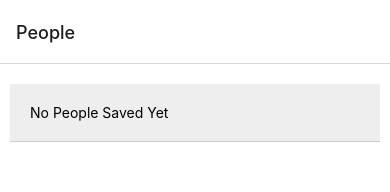
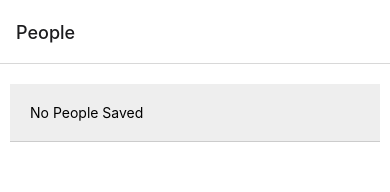
Before and after one commit to abou0323/MAD9135-ReactNative-GiftrApp, a React Native app: screen /People in a window 390 px wide. Shown: the top 192 px of the page. Built offline with nearby package versions, Linux system fonts and the light colour scheme.

Commit message:
minor updates and cleaned code

```diff
--- a/screens/AddIdeaScreen.js
+++ b/screens/AddIdeaScreen.js
@@ -25,28 +25,20 @@ import ModalComponent from "../components/Modal";
 const aspectRatio = 2/3
 const screenWidth = Dimensions.get("window").width;
 const screenWidthPercentage = 0.5
-const screenHeight = Dimensions.get("window").height;
 const cameraWidth = Math.round(screenWidth*screenWidthPercentage)
 const cameraHeight = Math.round(cameraWidth/aspectRatio)
 
-// console.log("Width: ", cameraWidth)
-// console.log("Height: ", cameraHeight)
 
 export default function AddIdeaScreen({route}) {
 
   const navigation = useNavigation();
   const [idea, setIdea] = useState("");
-
   const {name, id} = route.params
   const { people } = useContext(PeopleContext);
   const { addIdea } = useContext(PeopleContext);
-
-
-
   const [hasPermission, setHasPermission] = useState(null);
   const [cameraRef, setCameraRef] = useState(null);
   const [photo, setPhoto] = useState(null);
-
   const [isModalVisible, setIsModalVisible] = useState(false);
 
   const toggleModal = () => {
@@ -88,21 +80,17 @@ export default function AddIdeaScreen({route}) {
       cameraRef
         .getAvailablePictureSizesAsync()
         .then((sizes) => {
-          console.log("Sizes: ",sizes);
+          // console.log("Sizes: ",sizes);
         });
         const options = {
           quality: 0.8,
           // pictureSize: sizes ? sizes[1] : '1200x1800',
           pictureSize: '1200x1800',
-          // imageType: 'jpg',
-          // skipProcessing: false,
         };
       const data = await cameraRef.takePictureAsync(options);
-      // console.log("Data:", data)
       setPhoto(data.uri); // Set the photo URI to display
     }
   };
-
 
 
   const saveIdea = () => {
@@ -122,12 +110,10 @@ export default function AddIdeaScreen({route}) {
         height: cameraHeight,
       }
     })
-    // console.log(people)
+
     navigation.goBack();
 
   };
-
-
 
 
   return (
@@ -136,6 +122,7 @@ export default function AddIdeaScreen({route}) {
       behaviour={Platform.OS === 'ios' ? 'padding' : 'height'}
       style={styles.container}
     >
+
       <Pressable onPress={Keyboard.dismiss}>
 
         <Text style={styles.title}>Add an idea for {name}</Text>
@@ -143,7 +130,6 @@ export default function AddIdeaScreen({route}) {
         <TextInput style={styles.inputText} placeholder="" value={idea} onChangeText={setIdea} />
 
         <Text style={styles.inputTitle}>Picture of Idea:</Text>
-
 
         <View>
           {/* Camera view if no photo is taken yet */}
@@ -157,7 +143,6 @@ export default function AddIdeaScreen({route}) {
                   style={styles.captureButton}
                   onPress={takePicture}
                 >
-                {/* <Text style={styles.captureText}> Take Picture </Text> */}
                   <MaterialCommunityIcons name="camera" size={42} color="white" />
                 </TouchableOpacity>
               </View>
@@ -178,16 +163,10 @@ export default function AddIdeaScreen({route}) {
           )}
         </View>
 
-
-
-
-        {/* <Button title="Save" onPress={saveIdea} /> */}
         <Pressable style={[styles.button, styles.saveButton]} onPress={saveIdea}>
           <Text style={styles.buttonText}>Save</Text>
         </Pressable>
 
-        {/* <Button title="Save" onPress={console.log("add idea button pressed")} /> */}
-        {/* <Button title="Cancel" onPress={() => navigation.goBack()} /> */}
         <Pressable style={styles.button} onPress={() => navigation.goBack()}>
           <Text style={styles.buttonText}>Cancel</Text>
         </Pressable>
@@ -215,7 +194,6 @@ export default function AddIdeaScreen({route}) {
         />
       )}
 
-
     </KeyboardAvoidingView>
 
   );
@@ -240,61 +218,33 @@ const styles = StyleSheet.create({
     borderRadius: 5,
     marginBottom: 20,
     borderBottomWidth: 1,
-    // borderBottomColor: "#000",
     borderColor: "#3f51b5",
   },
-
-
-
   cameraViewContainer:{
-    // flex: 1,
-    // width: "80%",
     width: cameraWidth,
     height: cameraHeight,
     alignSelf: "center",
-    // justifyContent: "center",
-    // alignContent: "center",
-    // alignItems: "center",
   },
   captureContainer: {
     flex: 1,
     backgroundColor: "transparent",
-    // flexDirection: "row",
-    // justifyContent: "space-between",
-    // margin: 20,
     justifyContent: "flex-end",
-    // width: "50%",
   },
   captureButton: {
     alignSelf: "center",
-    // justifyContent: "flex-end",
     alignContent: "flex-end",
-    // alignItems: "end",
-    // justifyContent: "flex-end",
-    // backgroundColor: "white",
-    // borderRadius: 10,
-    // padding: 15,
     marginBottom: 20,
   },
-  // previewContainer: {
-  //   flex: 1,
-  //   justifyContent: "center",
-  //   alignItems: "center",
-  // },
   imagePreview: {
     width: "100%",
     height: "100%",
     // resizeMode: "contain",
   },
-
-
   reCaptureButton: {
     position: 'absolute',
     alignSelf: "center",
     bottom: 20,
   },
-
-
   messageContainer: {
     flex: 1,
     justifyContent: "center",
@@ -303,7 +253,6 @@ const styles = StyleSheet.create({
     textAlign: "center",
     paddingBottom: 10,
   },
-
   button: {
     width: "95%",
     height: 50,
@@ -324,5 +273,4 @@ const styles = StyleSheet.create({
     color: "#fff",
     fontSize: 18,
   },
-
 });
--- a/screens/AddPersonScreen.js
+++ b/screens/AddPersonScreen.js
@@ -22,8 +22,8 @@ export default function AddPersonScreen() {
   const [dob, setDob] = useState("");
   const { addPerson } = useContext(PeopleContext);
   const navigation = useNavigation();
+  const [isModalVisible, setIsModalVisible] = useState(false);
 
-  const [isModalVisible, setIsModalVisible] = useState(false);
 
   const toggleModal = () => {
     setIsModalVisible(!isModalVisible);
@@ -31,25 +31,22 @@ export default function AddPersonScreen() {
 
 
   const savePerson = () => {
-
     if (!name || !dob){
       setIsModalVisible(true)
       return
     }
-
     addPerson(name, dob);
     navigation.goBack();
+  };
 
-  };
+
   return (
 
     <KeyboardAvoidingView
       behaviour={Platform.OS === 'ios' ? 'padding' : 'height'}
       style={styles.container}
     >
-      <ScrollView>
-        <Pressable onPress={Keyboard.dismiss}>
-
+      <ScrollView keyboardShouldPersistTaps="never" keyboardDismissMode="on-drag">
 
           <Text style={styles.title}>Add a person</Text>
           <Text style={styles.inputTitleName}>Name:</Text>
@@ -68,9 +65,6 @@ export default function AddPersonScreen() {
             mode="calendar"
           />
 
-          {/* <Button title="Save" onPress={savePerson} /> */}
-          {/* <Button title="Cancel" onPress={() => navigation.goBack()} /> */}
-
           <Pressable style={[styles.button, styles.saveButton]} onPress={savePerson}>
             <Text style={styles.buttonText}>Save</Text>
           </Pressable>
@@ -79,8 +73,6 @@ export default function AddPersonScreen() {
             <Text style={styles.buttonText} >Cancel</Text>
           </Pressable>
 
-
-        </Pressable>
       </ScrollView>
 
 
--- a/screens/PeopleScreen.js
+++ b/screens/PeopleScreen.js
@@ -20,6 +20,7 @@ import MaterialCommunityIcons from '@expo/vector-icons/MaterialCommunityIcons';
 import MaterialIcons from '@expo/vector-icons/MaterialIcons';
 
 export default function PeopleScreen() {
+
   const navigation = useNavigation();
   const { people } = useContext(PeopleContext);
   const { deletePerson } = useContext(PeopleContext);
@@ -42,7 +43,6 @@ const renderItem = ({ item }) => {
         month: 'long',
         day: 'numeric',
       };
-    // let formattedDOB = new Intl.DateTimeFormat('en-CA', options).format(dateObj);
       let formattedDOB = new Intl.DateTimeFormat('en-CA', options).format(dateObjTimeZone);
 
     return (
@@ -76,7 +76,7 @@ return (
         <SafeAreaView>
           {(people.length === 0) ? (
               <View>
-              <Text style={styles.itemContainer}>No People Saved Yet</Text>
+                <Text style={styles.itemContainer}>No People Saved</Text>
               </View>
             ) : (
               <FlatList
@@ -86,7 +86,6 @@ return (
               />
             )
           }
-
         </SafeAreaView>
       </GestureHandlerRootView>
 
```
Also changed, not shown: PeopleContext.js (+2 -15 lines), components/Modal.js (+2 -13 lines), screens/IdeaScreen.js (+2 -17 lines). Lines whose indentation alone changed are shown as unchanged.
